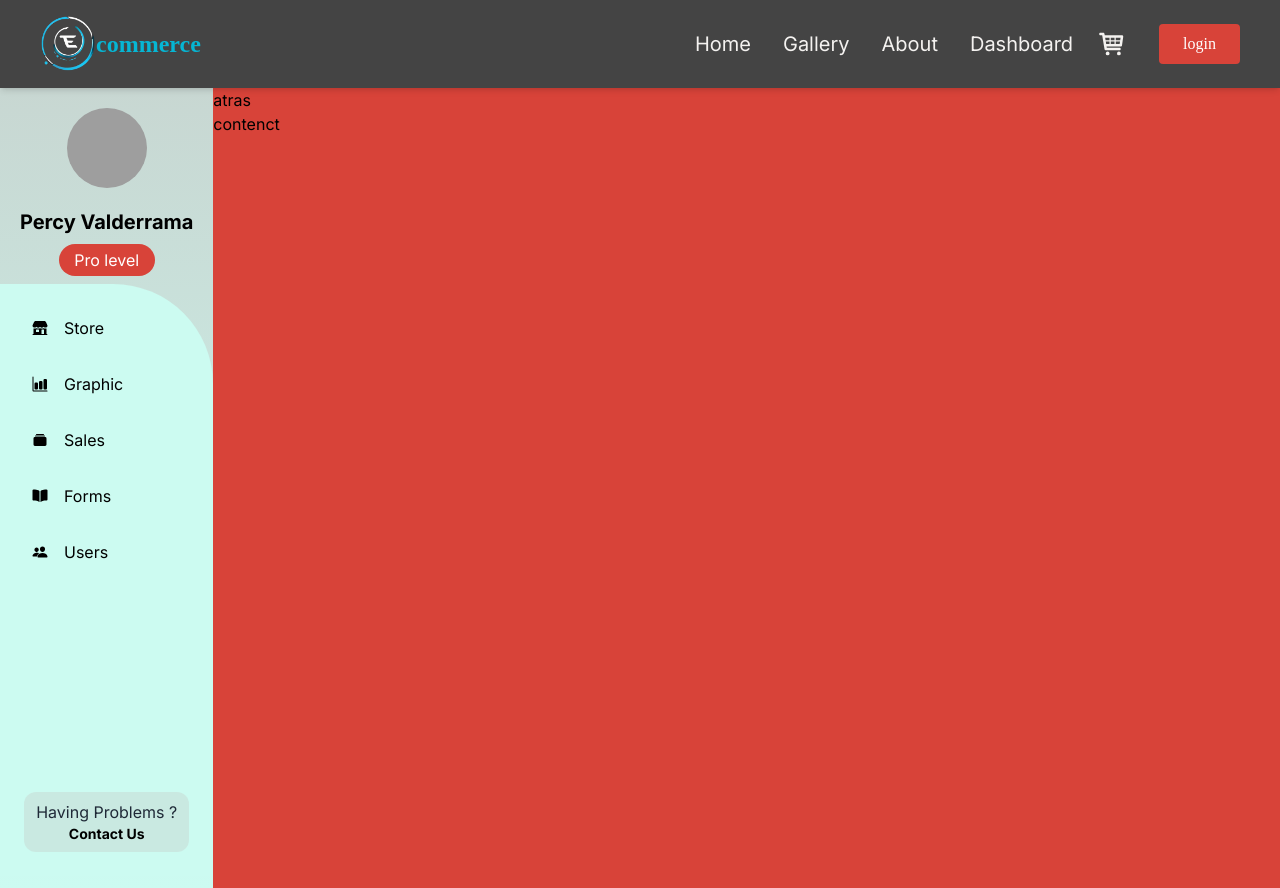
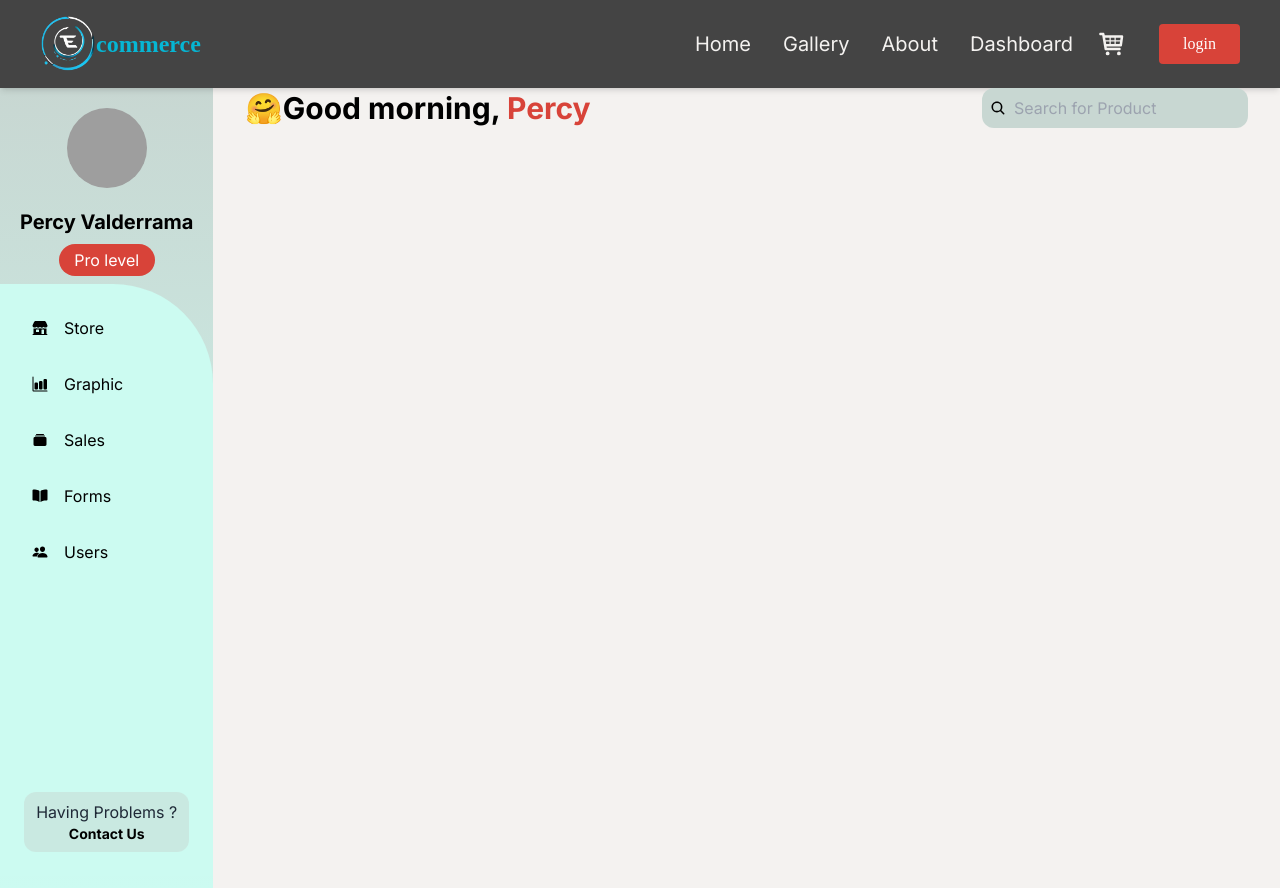
Before and after one commit to percylin33/gadget-galaxy, a Next.js app: page /dashboard in a window 1280 px wide. Built offline with nearby package versions, Linux system fonts and the light colour scheme; grey boxes are pictures that could not be loaded.

Commit message:
fix-header-style

```diff
--- a/src/app/dashboard/page.tsx
+++ b/src/app/dashboard/page.tsx
@@ -1,3 +1,4 @@
+import Header from "@/components/Header"
 import Sidebar from "@/components/Sidebar"
 
 import Link from "next/link"
@@ -5,13 +6,10 @@ import Link from "next/link"
 export default function dashboardPage() {
     return (
 
-      <div className=' grid grid-cols-6 min-h-screen lg:h-[calc(100vh-4rem)] bg-rojo'>
-
+      <div className=' grid  lg:grid-cols-4 xl:grid-cols-6 min-h-screen lg:h-[calc(100vh-4rem)] bg-gris'>
         <Sidebar />
-        <main className=" bg-rojo">
-          <a href='/'>atras</a>
-          <br/>
-          contenct
+        <main className="lg:col-span-3 xl:col-span-5  p-8 py-0">
+          <Header />
         </main>
       </div>
 
```
